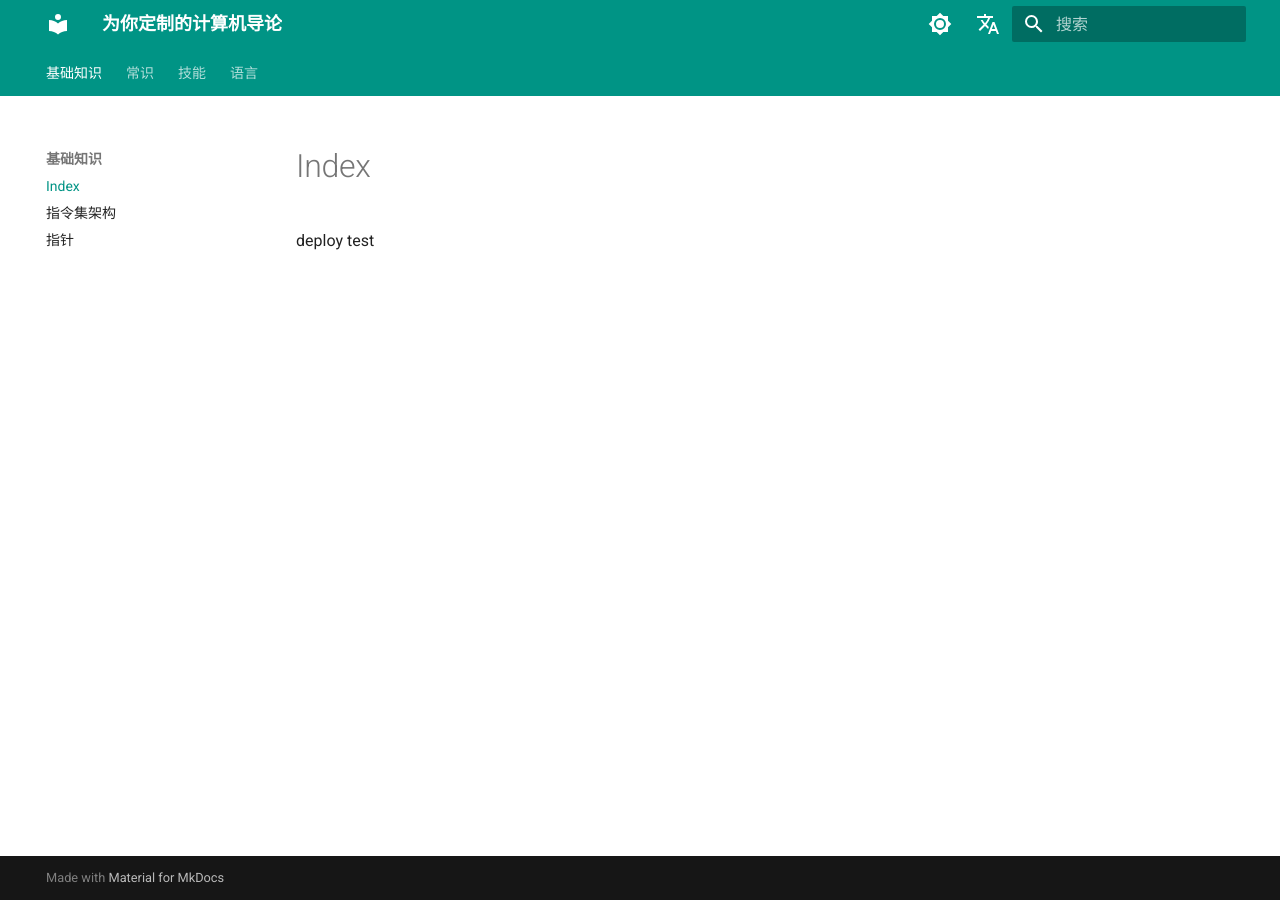
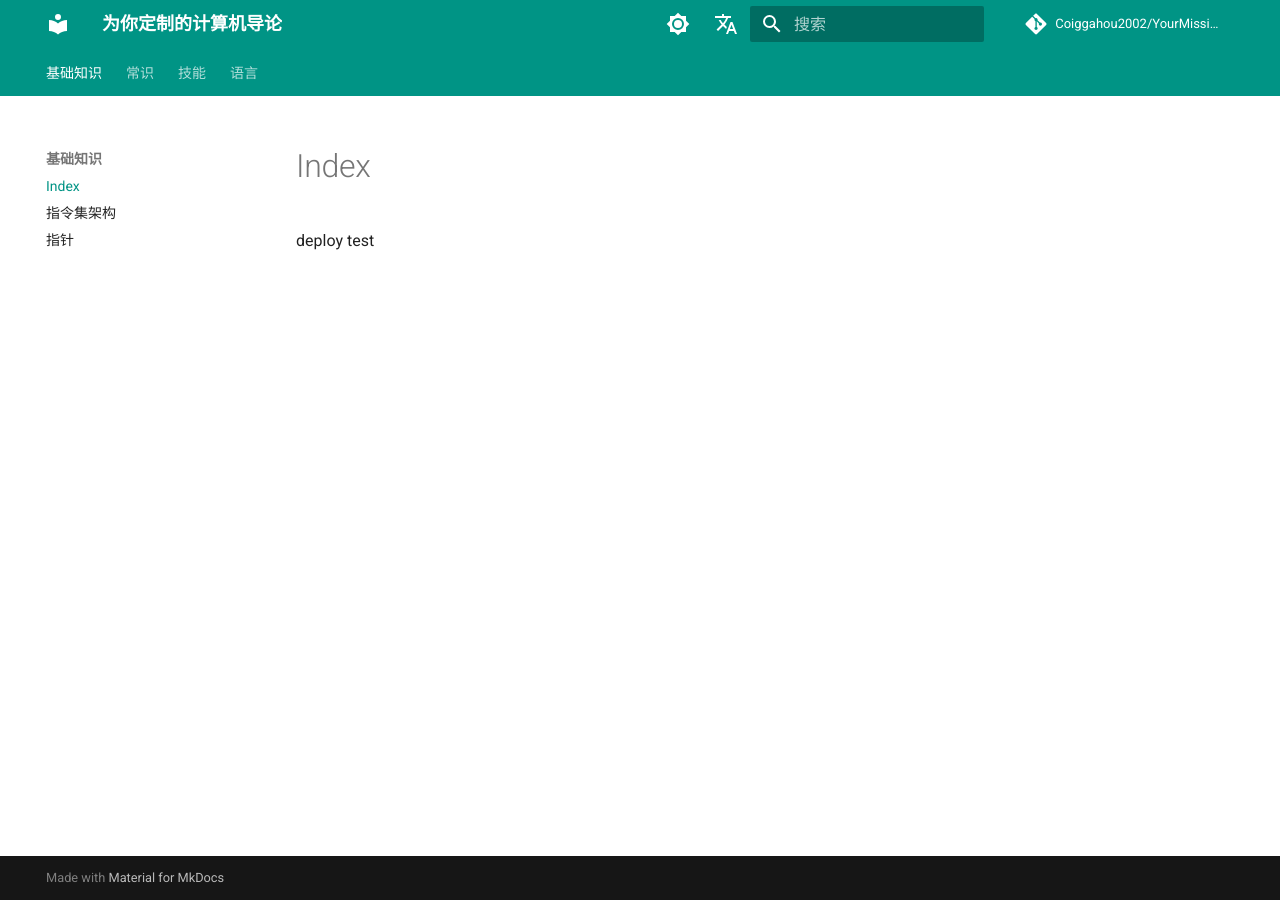
Before and after one commit to Coiggahou2002/YourMissingComputerGuide, an MkDocs documentation site: the page built from docs/基础知识/index.md, in a window 1280 px wide. Built offline with MkDocs 1.6.1 and Material for MkDocs 9.7.7, drawn with Linux system fonts in a browser that asks for light colours; comment, search, counter and statistics services are not loaded.

Commit message:
modify config to adapt repo name suffix

```diff
--- a/mkdocs.yml
+++ b/mkdocs.yml
@@ -1,3 +1,6 @@
+repo_name: "Coiggahou2002/YourMissingComputerGuide"
+repo_url: "https://github.com/Coiggahou2002/YourMissingComputerGuide"
+
 site_name: 为你定制的计算机导论
 theme:
   name: material
```
